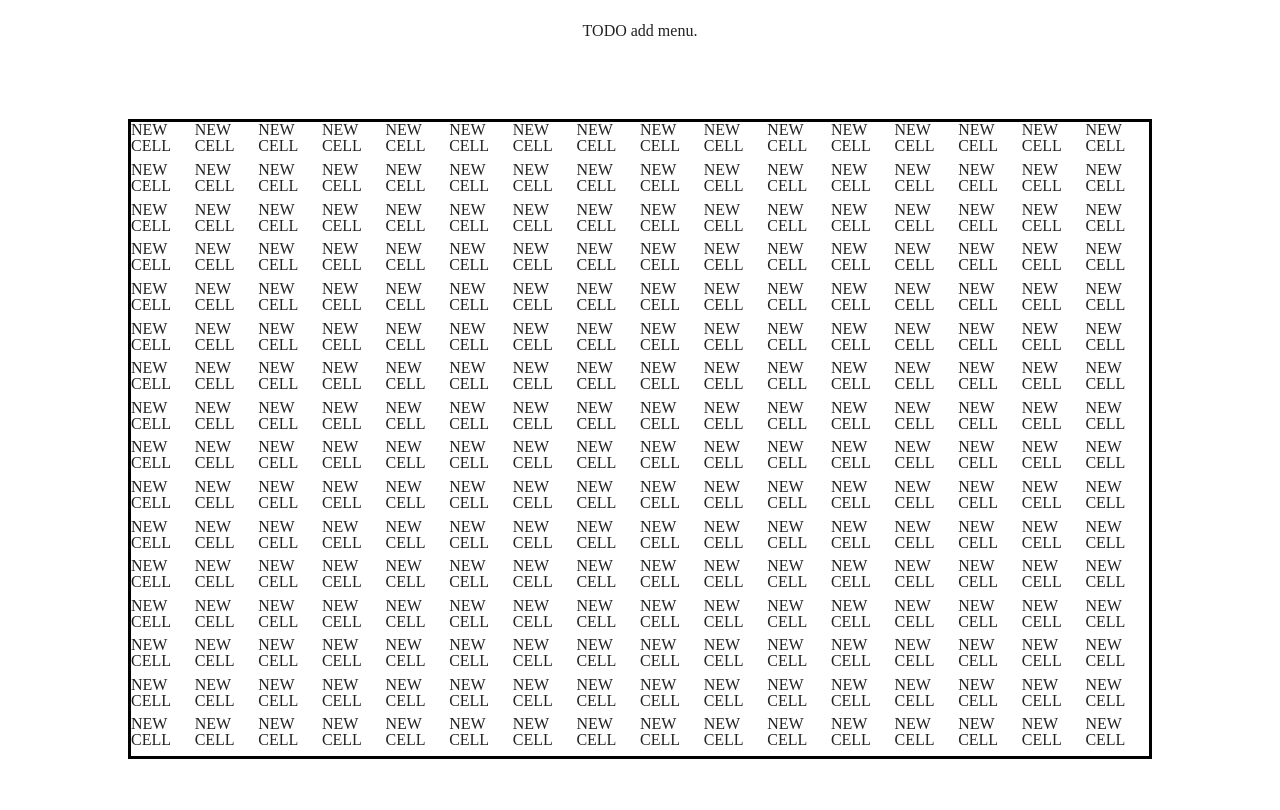
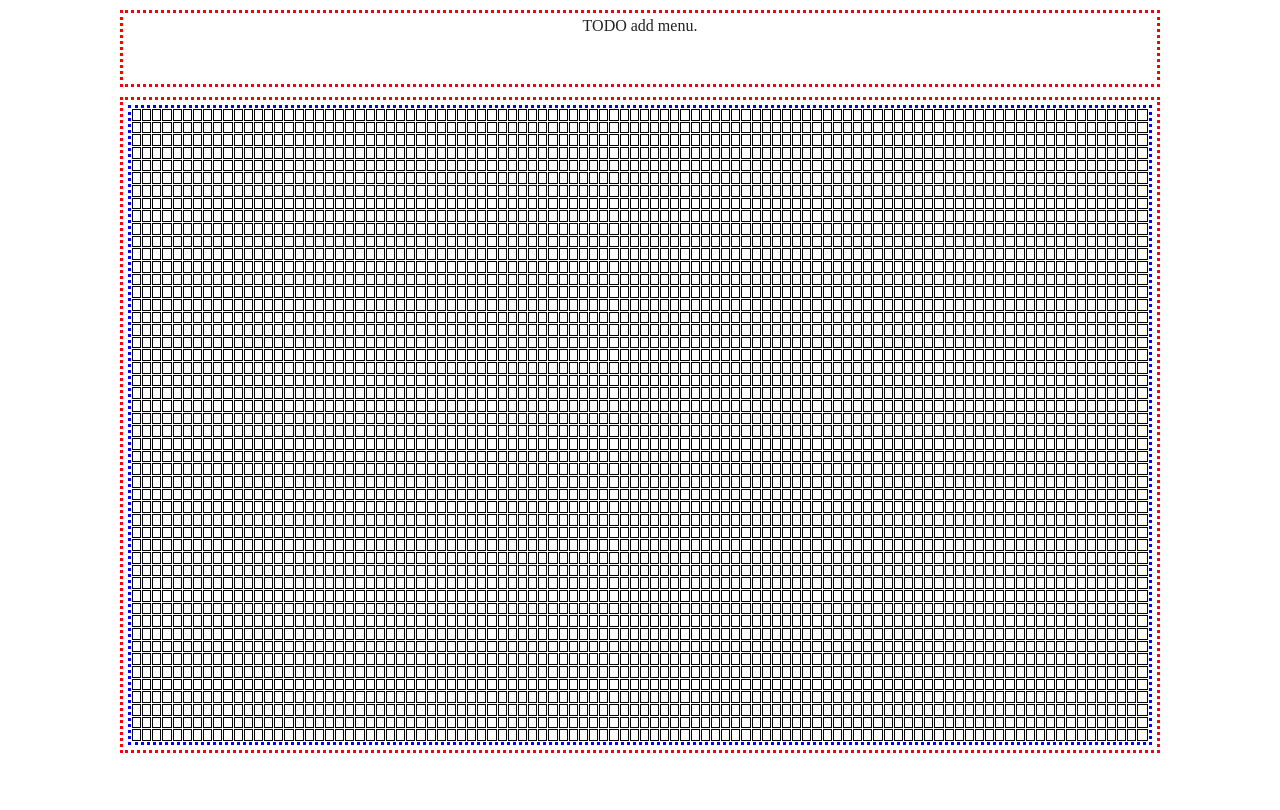
Before and after one commit to amr-ergawy/EtchASketchJavascriptJQuery, a PHP site: page / in a window 1280 px wide. Run offline with PHP 8.4, Linux system fonts and the light colour scheme; some libraries are stand-ins or nearby versions.

Commit message:
- Created the board cells as table cells using the border-spacing property. - Tested wit 50x100 board. - Other styling updates and fixes.

```diff
--- a/css/global.css
+++ b/css/global.css
@@ -19,7 +19,7 @@ div {
 }
 
 .div-frame {
-	padding: 1% 1% 1% 1%;
+	padding: 5px 5px 5px 5px;
 
 	width: 80%;
 	min-width: 980px;
@@ -28,15 +28,17 @@ div {
 	margin-right: auto;
 	margin-top: 10px;
 
-	/*
-	border: 5px solid red;
-	*/
+	/* border is only enabled for testing purposes.*/
+	/* avoid sub-pixle calculations
+	 * by setting border width to 3px.*/
+	border: 3px dotted red;
 }
 
 #menu-frame {
 	min-height: 61px;
 
 	text-align: center;
+	vertical-align: middle;
 }
 
 #board-frame {
@@ -49,10 +51,16 @@ div {
 #board {
 	width: 100%;
 	height: 100%;
+
+	/* border is only enabled for testing purposes.*/
 	/* avoid sub-pixle calculations
 	 * by setting border width to 3px.*/
-	border: 3px solid black;"
+	border: 3px dotted blue;
 
-	margin: 1% 1% 1% 1%;
-	padding: 1% 1% 1% 1%;
+	border-collapse: separate;
+	border-spacing: 1px 1px;
 }
+
+.board-cell {
+	border: 1px solid black;
+}
--- a/script/board.js
+++ b/script/board.js
@@ -1,7 +1,7 @@
 $(document).ready(
 	function() {
-		var rows = 16;
-		var cols = 16;
+		var rows = 50;
+		var cols = 100;
 
 		var table = document.getElementById("board");
 
@@ -9,7 +9,8 @@ $(document).ready(
 			var row = table.insertRow(i);
 			for (j = 0; j < cols; j++) {
 				var cell =  row.insertCell(j);
-				cell.innerHTML = "NEW CELL";
+				// cell.innerHTML = "NEW CELL";
+				cell.className = "board-cell";
 			}
 		}
 	}
```
